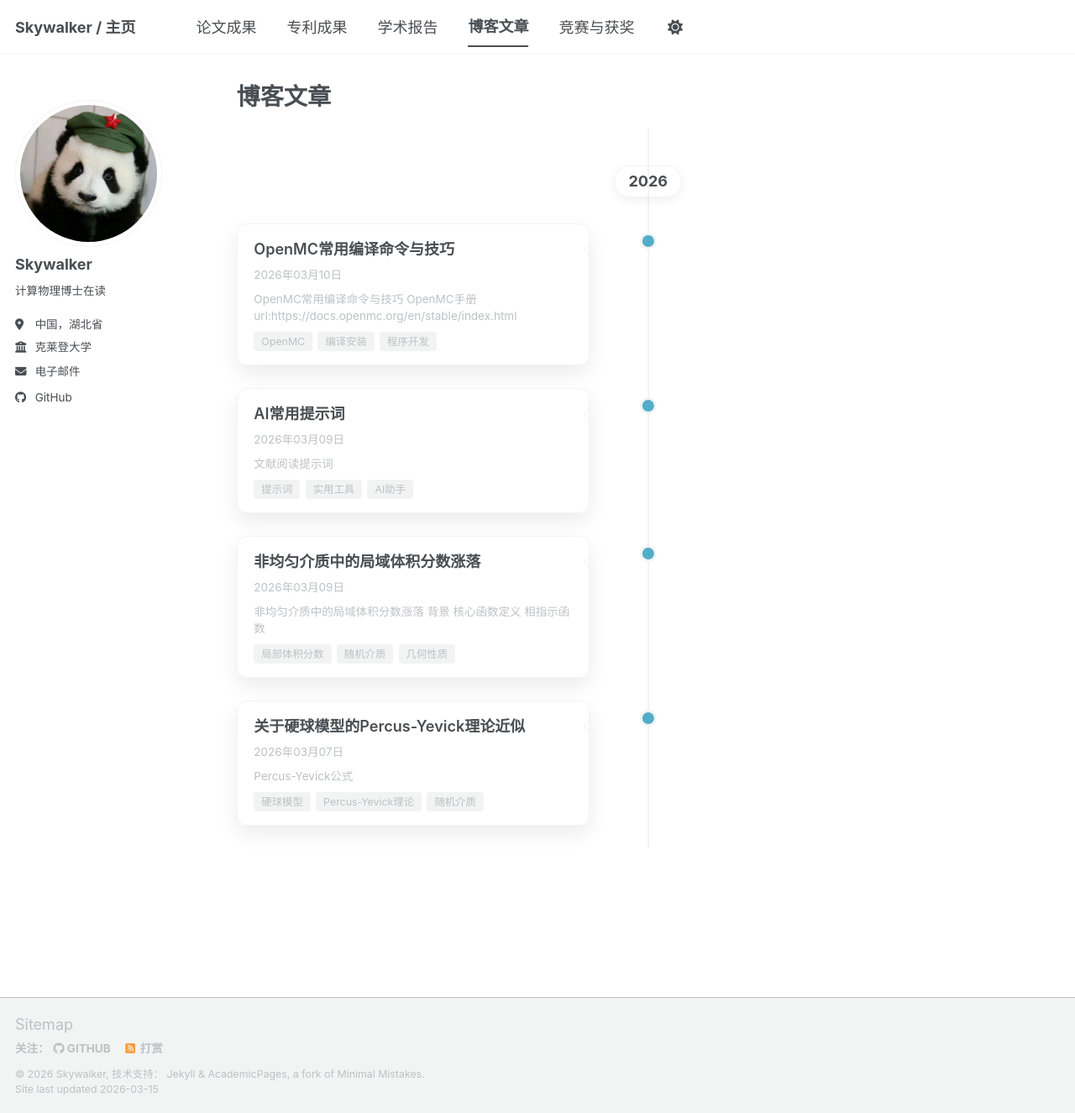
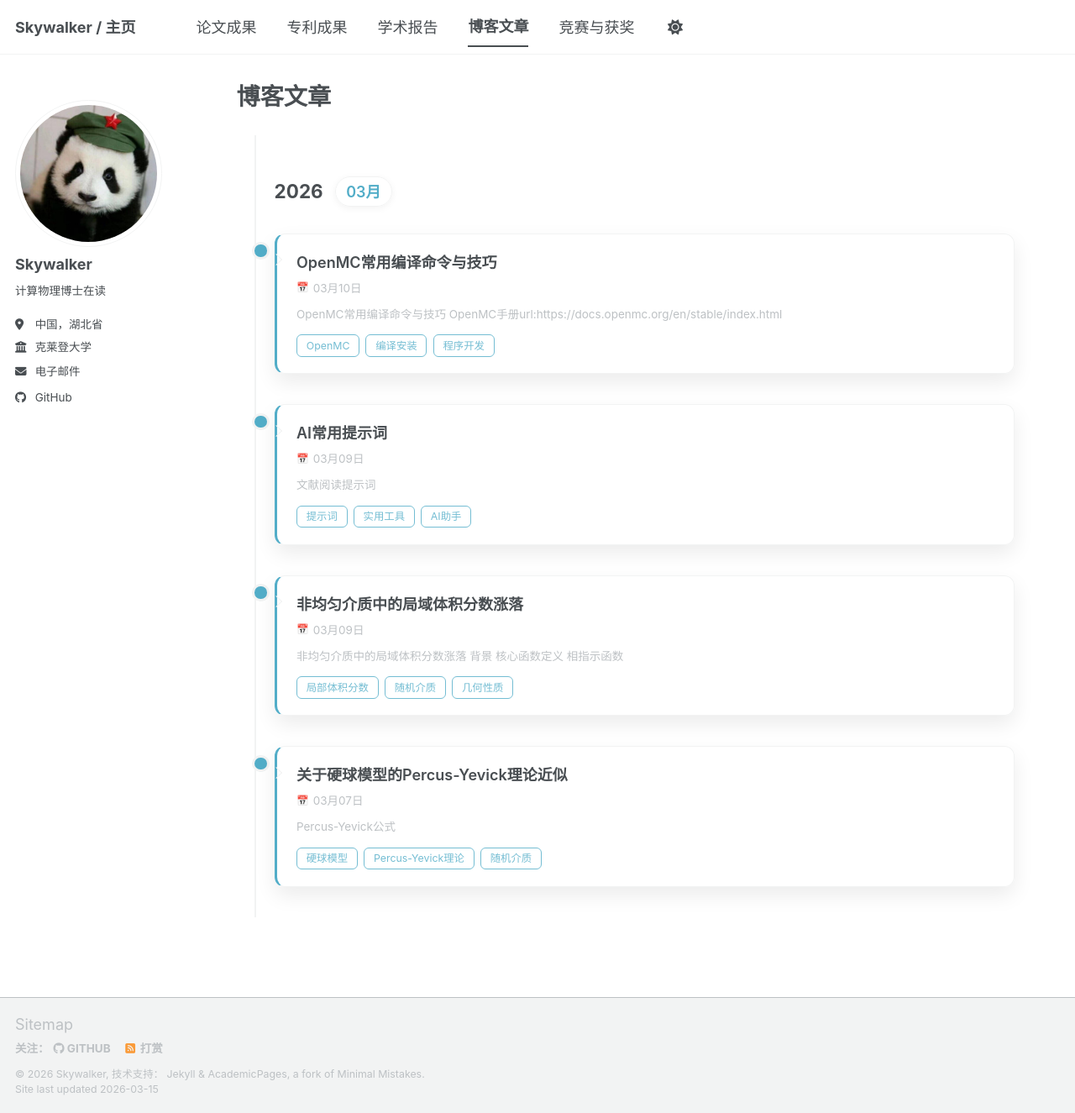
Before and after one commit to cn-skywalker/cn-skywalker.github.io, a Jekyll site: the page built from _pages/year-archive.html, in a window 1280 px wide and 1325 px high. Shown: the whole window at 84% size. Built offline with Jekyll 4.4.1, drawn with Linux system fonts in a browser that asks for light colours; a script bundle is joined from its source files by our own code; library files that are not in the unit come from our copies.

Commit message:
更改博客展示页面：优化时间线布局以及排版

```diff
--- a/_pages/year-archive.html
+++ b/_pages/year-archive.html
@@ -9,26 +9,32 @@ redirect_from:
 
 {% include base_path %}
 
-<div class="timeline timeline--zigzag">
+<div class="timeline timeline--left timeline--posts">
   {% assign posts = site.posts | sort: 'date' | reverse %}
-  {% assign current_year = "" %}
+  {% assign current_year_month = "" %}
   {% for post in posts %}
     {% assign post_year = post.date | date: "%Y" %}
-    {% if post_year != current_year %}
-      {% assign current_year = post_year %}
-      <div class="timeline__year">{{ current_year }}</div>
+    {% assign post_year_month = post.date | date: "%Y-%m" %}
+
+    {% if post_year_month != current_year_month %}
+      {% assign current_year_month = post_year_month %}
+      <div class="timeline__month">
+        <div class="timeline__month-year">{{ post_year }}</div>
+        <div class="timeline__month-label">{{ post.date | date: "%m月" }}</div>
+      </div>
     {% endif %}
-    <div class="timeline__item {% if forloop.index0 % 2 == 0 %}timeline__item--left{% else %}timeline__item--right{% endif %}">
+
+    <div class="timeline__item">
       <div class="timeline__dot"></div>
       <div class="timeline__content">
         <div class="timeline__title">
           <a href="{{ post.url | relative_url }}">{{ post.title }}</a>
         </div>
         {% if post.date %}
-          <div class="timeline__meta">{{ post.date | date: "%Y年%m月%d日" }}</div>
+          <div class="timeline__meta">{{ post.date | date: "%m月%d日" }}</div>
         {% endif %}
         {% if post.excerpt %}
-          <div class="timeline__note">{{ post.excerpt | strip_html | truncatewords: 30 }}</div>
+          <div class="timeline__note">{{ post.excerpt | strip_html | truncatewords: 25 }}</div>
         {% endif %}
         {% if post.tags.size > 0 %}
           <div class="timeline__tags">
--- a/_sass/layout/_timeline.scss
+++ b/_sass/layout/_timeline.scss
@@ -19,6 +19,15 @@
   transform: translateX(-50%);
 }
 
+.timeline--left {
+  padding-left: 0;
+
+  &::before {
+    left: 1.2rem;
+    transform: none;
+  }
+}
+
 .timeline__year {
   position: relative;
   z-index: 2;
@@ -32,6 +41,38 @@
   border: 1px solid var(--global-border-color);
   border-radius: 999px;
   box-shadow: 0 4px 12px rgba(0, 0, 0, 0.06);
+}
+
+.timeline__month {
+  position: relative;
+  z-index: 2;
+  display: flex;
+  align-items: center;
+  gap: 0.5rem;
+  margin: 2rem 0 1rem;
+  padding-left: 2.5rem;
+
+  .timeline--left & {
+    padding-left: 2.5rem;
+  }
+}
+
+.timeline__month-year {
+  font-size: $type-size-4;
+  font-weight: 700;
+  color: var(--global-text-color);
+  min-width: 3.5rem;
+}
+
+.timeline__month-label {
+  font-size: $type-size-5;
+  font-weight: 600;
+  color: var(--global-link-color);
+  padding: 0.2rem 0.7rem;
+  background: var(--global-body-bg-color);
+  border: 1px solid var(--global-border-color);
+  border-radius: 999px;
+  box-shadow: 0 2px 8px rgba(0, 0, 0, 0.05);
 }
 
 .timeline__item {
@@ -51,6 +92,11 @@
   padding-left: calc(50% + 1.5rem);
 }
 
+.timeline--left .timeline__item {
+  padding-left: 2.5rem;
+  padding-right: 0;
+}
+
 .timeline__dot {
   position: absolute;
   left: 50%;
@@ -62,17 +108,29 @@
   border: 2px solid var(--global-body-bg-color);
   box-shadow: 0 0 0 3px var(--global-border-color);
   transform: translateX(-50%);
+  transition: all 0.2s ease;
+}
+
+.timeline--left .timeline__dot {
+  left: 1.2rem;
+  transform: none;
 }
 
 .timeline__content {
   position: relative;
   width: 100%;
   max-width: 420px;
-  padding: 0.9rem 1.1rem;
+  padding: 1.1rem 1.3rem;
   background: var(--global-body-bg-color);
   border: 1px solid var(--global-border-color);
   border-radius: 12px;
   box-shadow: 0 10px 24px rgba(0, 0, 0, 0.08);
+  transition: all 0.3s ease;
+
+  &:hover {
+    box-shadow: 0 12px 32px rgba(0, 0, 0, 0.12);
+    transform: translateY(-2px);
+  }
 }
 
 .timeline__content::before {
@@ -96,10 +154,20 @@
   transform: rotate(225deg);
 }
 
+.timeline--left .timeline__content {
+  max-width: calc(100% - 3rem);
+
+  &::before {
+    left: -6px;
+    transform: rotate(225deg);
+  }
+}
+
 .timeline__title {
   font-size: $type-size-5;
   font-weight: 600;
   line-height: 1.6;
+  margin-bottom: 0.3rem;
 
   a {
     color: var(--global-text-color);
@@ -113,38 +181,71 @@
 }
 
 .timeline__meta {
-  margin-top: 0.25rem;
+  margin-top: 0.3rem;
   font-size: $type-size-6;
   color: var(--global-text-color-light);
   font-weight: 400;
+  display: flex;
+  align-items: center;
+  gap: 0.3rem;
+
+  &::before {
+    content: "📅";
+    font-size: 0.85em;
+  }
 }
 
 .timeline__note {
-  margin-top: 0.5rem;
+  margin-top: 0.6rem;
   font-size: $type-size-6;
   color: var(--global-text-color-light);
-  line-height: 1.5;
+  line-height: 1.6;
+  display: -webkit-box;
+  -webkit-line-clamp: 2;
+  -webkit-box-orient: vertical;
+  overflow: hidden;
 }
 
 .timeline__tags {
-  margin-top: 0.5rem;
+  margin-top: 0.7rem;
   display: flex;
   flex-wrap: wrap;
-  gap: 0.35rem;
+  gap: 0.4rem;
 }
 
 .timeline__tag {
   display: inline-block;
-  padding: 0.15rem 0.5rem;
+  padding: 0.2rem 0.6rem;
   font-size: $type-size-7;
-  color: var(--global-text-color-light);
-  background: var(--global-border-color);
-  border-radius: 4px;
+  color: var(--global-link-color);
+  background: var(--global-body-bg-color);
+  border: 1px solid var(--global-link-color);
+  border-radius: 6px;
   line-height: 1.4;
+  transition: all 0.2s ease;
+  opacity: 0.8;
+
+  &:hover {
+    opacity: 1;
+    background: var(--global-link-color);
+    color: var(--global-body-bg-color);
+    transform: translateY(-1px);
+    box-shadow: 0 2px 6px rgba(0, 0, 0, 0.1);
+  }
 }
 
 .timeline--zigzag {
   margin-top: 1rem;
+}
+
+.timeline--posts {
+  .timeline__item {
+    margin-bottom: 0.5rem;
+  }
+
+  .timeline__content {
+    border-left: 3px solid var(--global-link-color);
+  }
 }
 
 @media (max-width: 768px) {
@@ -157,8 +258,16 @@
     transform: none;
   }
 
+  .timeline--left::before {
+    left: 0.6rem;
+  }
+
   .timeline__year {
     margin-left: 0;
+  }
+
+  .timeline__month {
+    padding-left: 1.5rem;
   }
 
   .timeline__item,
@@ -168,12 +277,24 @@
     padding: 0.75rem 0 0.75rem 1.5rem;
   }
 
+  .timeline--left .timeline__item {
+    padding-left: 1.5rem;
+  }
+
   .timeline__dot {
     left: 0.6rem;
     transform: none;
   }
 
+  .timeline--left .timeline__dot {
+    left: 0.6rem;
+  }
+
   .timeline__content {
+    max-width: 100%;
+  }
+
+  .timeline--left .timeline__content {
     max-width: 100%;
   }
 
```
